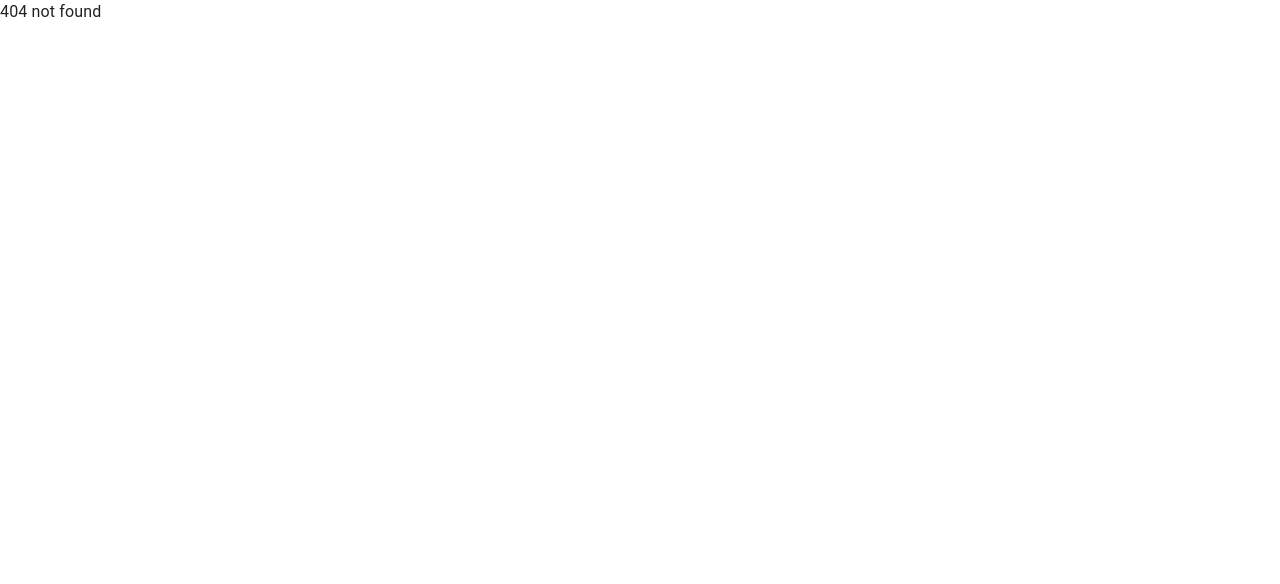
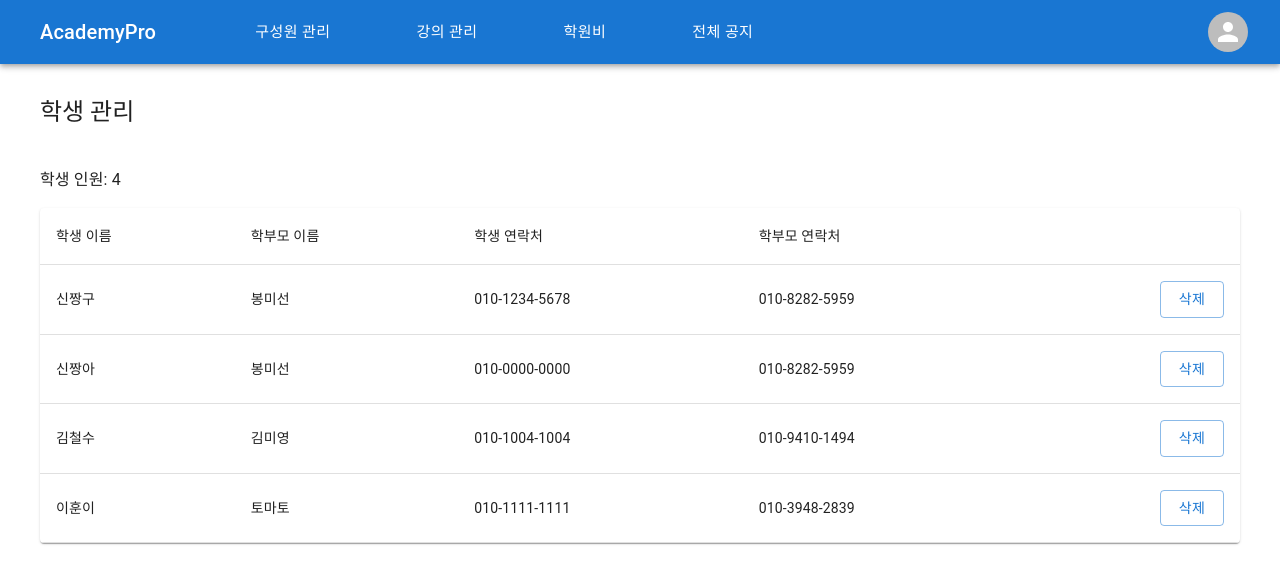
Before and after one commit to Academy-Diary/AcademyDiary_WEB, a React (Vite) app: page /director/manage-members/students in a window 1280 px wide. Before the commit this address had no page. Shown: the top 584 px of the page. Built offline with nearby package versions, Linux system fonts and the light colour scheme.

Commit message:
feat: 학생 관리 페이지 추가 #11

```diff
--- a/src/App.jsx
+++ b/src/App.jsx
@@ -1,7 +1,7 @@
 import React, { useState } from 'react';
 import { Routes, Route, BrowserRouter } from 'react-router-dom';
 import { Container, Box, Typography, Button } from '@mui/material';
-import { Login, SignUp, Register, NotFound, DirectorHome, TeacherHome, DirectorReqList, ManageTeachers } from './pages';
+import { Login, SignUp, Register, NotFound, DirectorHome, TeacherHome, DirectorReqList, ManageTeachers, ManageStudents } from './pages';
 
 function App() {
   const [isLoggedIn, setIsLoggedIn] = useState(false);
@@ -19,6 +19,7 @@ function App() {
           <Route path="/director" element={<DirectorHome />} />
           <Route path="/director/manage-members/request-list" element={<DirectorReqList />} />
           <Route path="/director/manage-members/teachers" element={<ManageTeachers />} />
+          <Route path="/director/manage-members/students" element={<ManageStudents />} />
         </Routes>
       </BrowserRouter>
     </div>
--- a/src/components/header/directorHeader.jsx
+++ b/src/components/header/directorHeader.jsx
@@ -47,7 +47,14 @@ export default function DirectorHeader() {
             >
               강사 관리
             </MenuItem>
-            <MenuItem onClick={handleClose}>학생 목록</MenuItem>
+            <MenuItem
+              onClick={() => {
+                handleClose();
+                navigate('/director/manage-members/students');
+              }}
+            >
+              학생 관리
+            </MenuItem>
           </Menu>
           <Button color="inherit" size="large" sx={{ mx: 4 }}>
             강의 관리
--- /dev/null
+++ b/src/pages/director/manageStudents.jsx
@@ -0,0 +1,83 @@
+import React, { useState } from 'react';
+
+import { Typography, TableContainer, Paper, Table, TableHead, TableBody, TableRow, TableCell, Button, Dialog, DialogContent, DialogActions, DialogContentText, DialogTitle, Box } from '@mui/material';
+
+import Director from '../../components/layouts/director';
+
+function createData(name, parentName, phone, parentPhone) {
+  return { name, parentName, phone, parentPhone };
+}
+
+const students = [
+  createData('신짱구', '봉미선', '010-1234-5678', '010-8282-5959'),
+  createData('신짱아', '봉미선', '010-0000-0000', '010-8282-5959'),
+  createData('김철수', '김미영', '010-1004-1004', '010-9410-1494'),
+  createData('이훈이', '토마토', '010-1111-1111', '010-3948-2839'),
+];
+
+export default function ManageStudents() {
+  const [open, setOpen] = useState(false);
+  const [selected, setSelected] = useState({ name: '', parentName: '', phone: '', parentPhone: '' });
+
+  const handleCloseDialog = () => {
+    setOpen(false);
+  };
+  const handleClickDelete = (selectedStudent) => {
+    setOpen(true);
+    setSelected(selectedStudent);
+  };
+
+  return (
+    <Director>
+      <Typography variant="h5" sx={{ mt: 2, mb: 5 }}>
+        학생 관리
+      </Typography>
+      <Typography mb={2}>학생 인원: {students.length}</Typography>
+      <TableContainer component={Paper} sx={{ maxHeight: '65vh' }}>
+        <Table sx={{ minWidth: 650 }}>
+          <TableHead>
+            <TableRow>
+              <TableCell>학생 이름</TableCell>
+              <TableCell>학부모 이름</TableCell>
+              <TableCell>학생 연락처</TableCell>
+              <TableCell>학부모 연락처</TableCell>
+              <TableCell />
+            </TableRow>
+          </TableHead>
+          <TableBody>
+            {students.map((student) => (
+              <TableRow key={student.name}>
+                <TableCell component="th" scope="row">
+                  {student.name}
+                </TableCell>
+                <TableCell>{student.parentName}</TableCell>
+                <TableCell>{student.phone}</TableCell>
+                <TableCell>{student.parentPhone}</TableCell>
+                <TableCell align="right">
+                  <Button variant="outlined" onClick={() => handleClickDelete(student)}>
+                    삭제
+                  </Button>
+                </TableCell>
+              </TableRow>
+            ))}
+          </TableBody>
+        </Table>
+      </TableContainer>
+      <Dialog open={open} onClose={handleCloseDialog}>
+        <DialogTitle>{selected.name} 학생을 학생 목록에서 삭제하시겠습니까?</DialogTitle>
+        <DialogContent>
+          <Box sx={{ padding: 2, backgroundColor: 'lightgrey' }}>
+            <DialogContentText>학생 이름: {selected.name}</DialogContentText>
+            <DialogContentText>학부모 이름: {selected.parentName}</DialogContentText>
+            <DialogContentText>학생 연락처: {selected.phone}</DialogContentText>
+            <DialogContentText>학부모 연락처: {selected.parentPhone}</DialogContentText>
+          </Box>
+        </DialogContent>
+        <DialogActions>
+          <Button onClick={handleCloseDialog}>삭제</Button>
+          <Button onClick={handleCloseDialog}>취소</Button>
+        </DialogActions>
+      </Dialog>
+    </Director>
+  );
+}
--- a/src/pages/index.js
+++ b/src/pages/index.js
@@ -9,3 +9,4 @@ export { default as Register } from './register/register';
 export { default as DirectorHome } from './director/directorHome';
 export { default as DirectorReqList } from './director/directorReqList';
 export { default as ManageTeachers } from './director/manageTeachers';
+export { default as ManageStudents } from './director/manageStudents';
```
